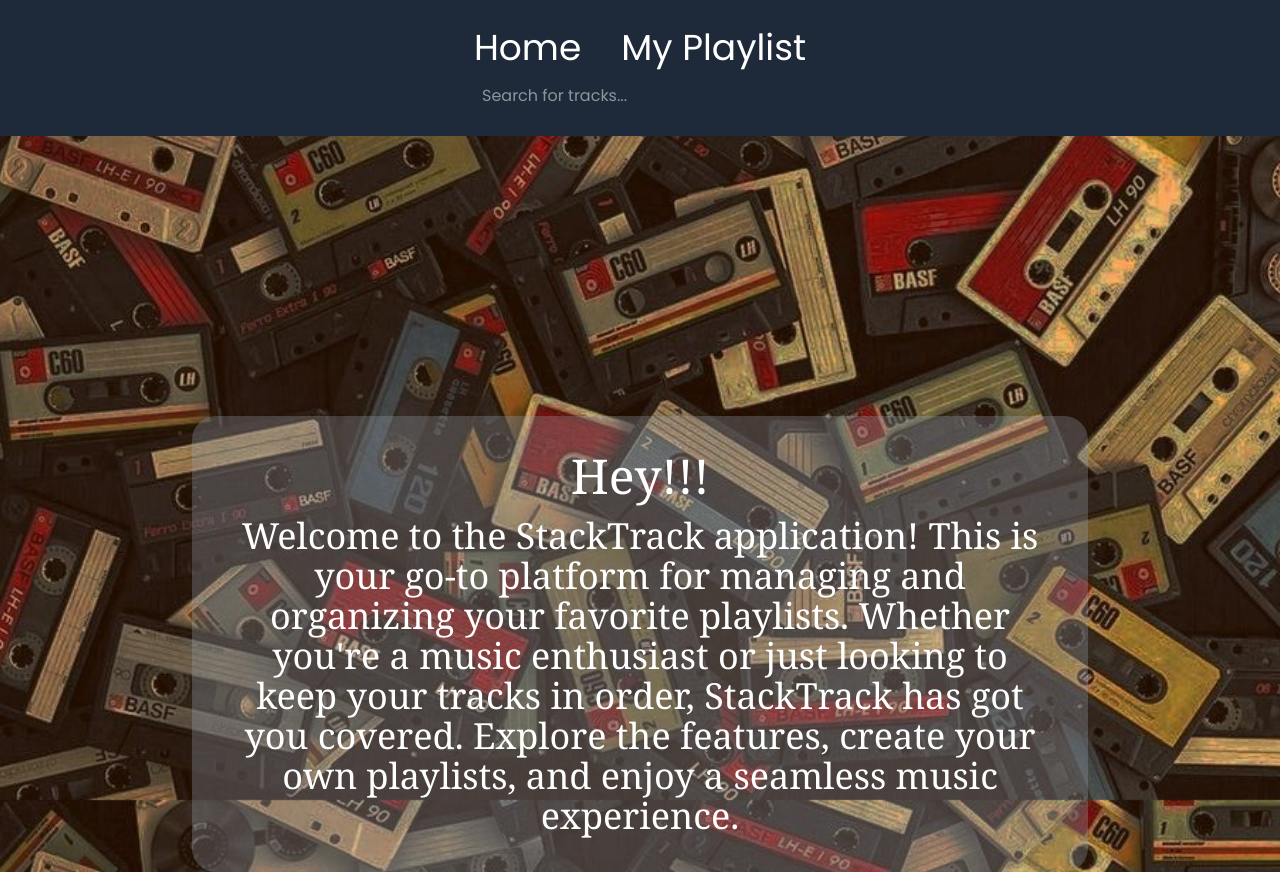
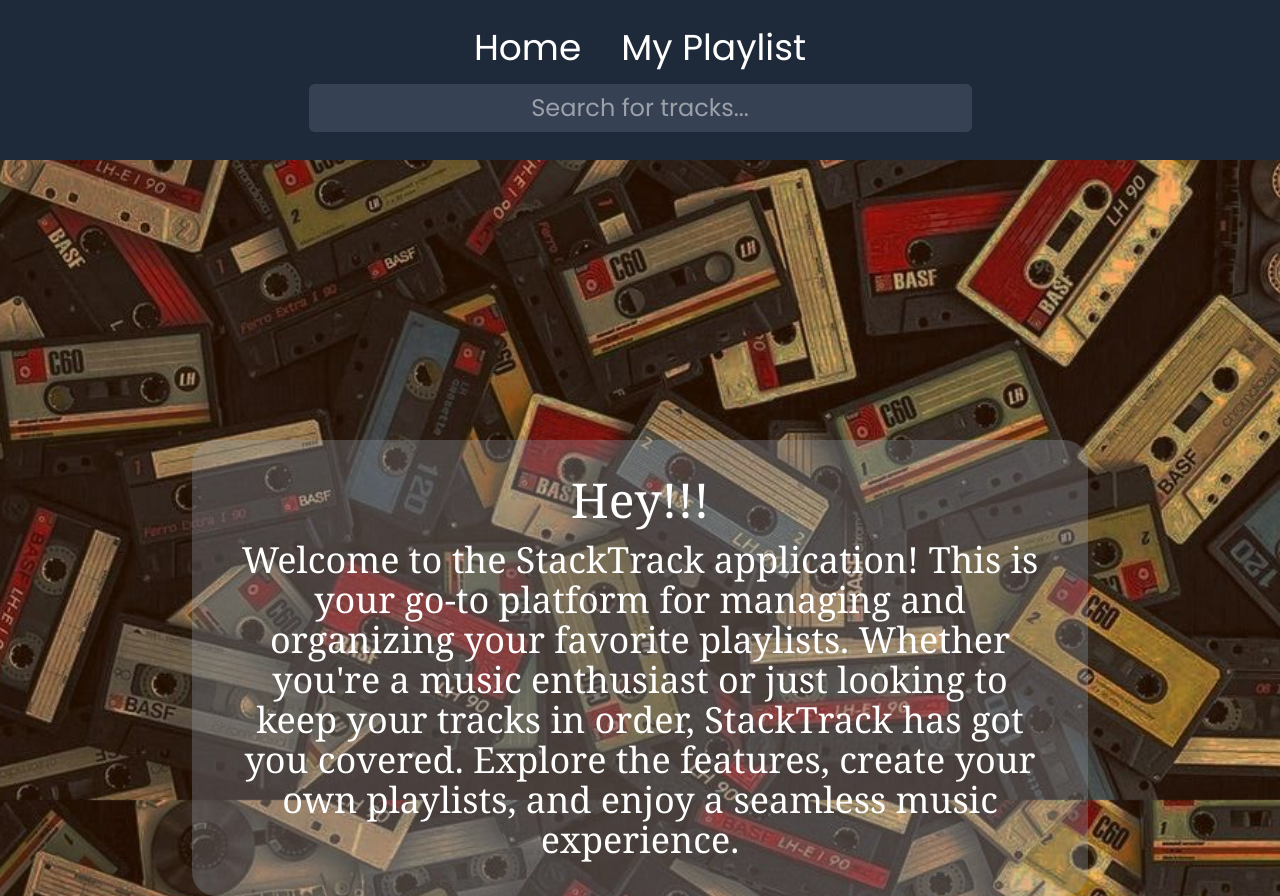
Before and after one commit to Rairohan/StackTrack, a React (Vite) app: page / in a window 1280 px wide. Before the commit the page ends 872 px from the top, so only its background shows below. Built offline with nearby package versions, Linux system fonts and the light colour scheme.

Commit message:
SearchBar tailwind updated

```diff
--- a/src/components/NavBar.jsx
+++ b/src/components/NavBar.jsx
@@ -2,7 +2,7 @@
 import SearchBar from './SearchBar';
 export default function NavBar(){
     return(
-        <div className='bg-gray-800 text-white flex flex-col items-center p-7 '>
+        <div className='bg-gray-800 text-white flex flex-col items-center p-7 position-sticky top-0 z-50'>
             <div className='flex gap-10'>
                 <Link to="/" className='text-4xl hover:text-green-700 '>Home</Link>
                 <Link to="/playlist" className='text-4xl hover:text-green-700 '> My Playlist</Link>
--- a/src/components/SearchBar.jsx
+++ b/src/components/SearchBar.jsx
@@ -13,30 +13,35 @@
     }
     return(
         <div>
+            <div className='relative'>
                 <form onSubmit={handleSubmit}>
                 <input
                     type="text"
                     value={term}
                     onChange={(e)=>setTerm(e.target.value)}
                     placeholder="Search for tracks..."
-
+                    className='px-25 py-2 rounded-md text-white bg-gray-700 focus:outline-none focus:ring-2 focus:ring-green-800 text-2xl text-center '
                 />
             </form>
-            <ul>
-                {
-                    results.map((track)=>(
-                        <li key={track.trackId}>
+            </div>
+            {results.length > 0 && (
+                <ul className='absolute top-half left-1/2 transform -translate-x-1/2 w-full max-w-5xl items-center text-left text-white text-2xl bg-gray-800 shadow-lg rounded-xl p-4 m-2 my-15'>
+                    {results.map((track) => (
+                        <li key={track.trackId} className='flex justify-between items-center mb-2'>
                             {track.trackName} - {track.artistName}
-                             <button onClick={()=>{
-                                addTrack(track)
-                                setResults([])}}
+                            <button
+                                onClick={() => {
+                                    addTrack(track);
+                                    setResults([]);
+                                }}
+                                className='px-2 py-1 text-xl bg-green-700 text-white rounded-md hover:bg-green-800 transition-colors duration-300'
                             >
                                 Add
                             </button>
                         </li>
-                    ))
-                }
+                    ))}
                 </ul>
+            )}
         </div>
     )
 }
```
Lines whose indentation alone changed are shown as unchanged.
